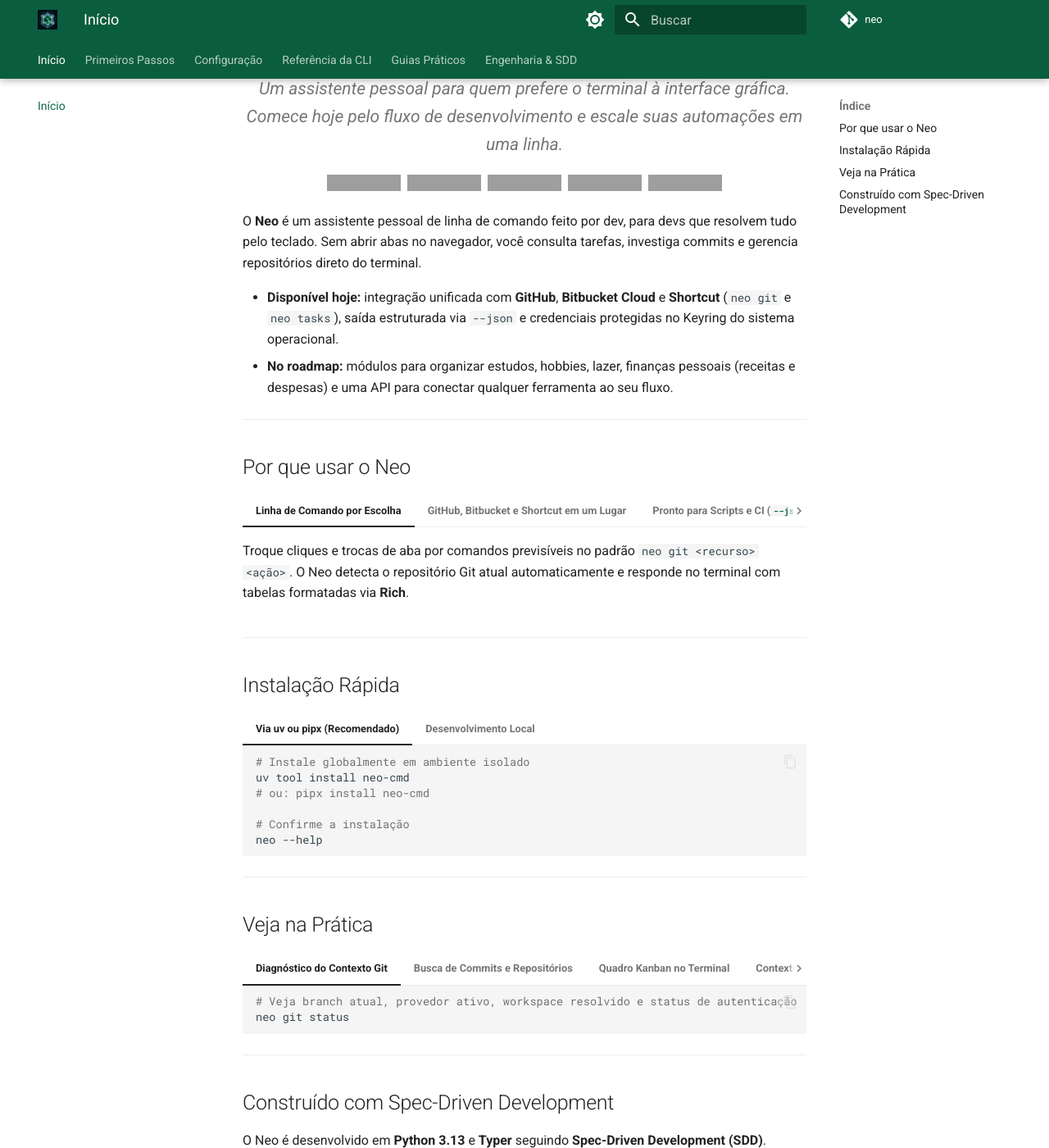
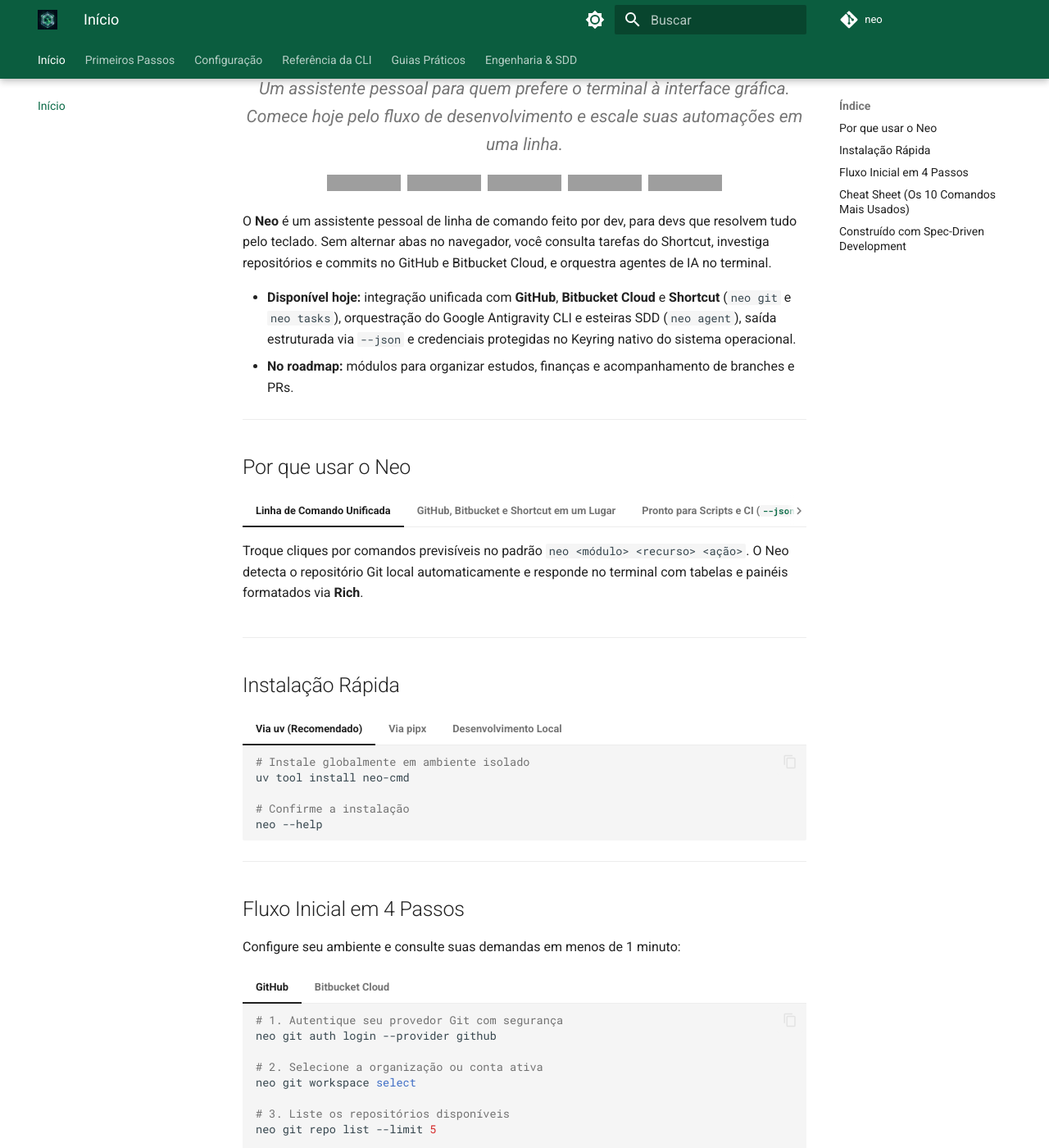
Before and after one commit to thalisonwilker/neo, an MkDocs documentation site: the page built from docs/index.md, in a window 1280 px wide and 1400 px high, scrolled down 490 px. Shown: the whole window at 82% size. Built offline with MkDocs 1.6.1 and Material for MkDocs 9.7.7, drawn with Linux system fonts in a browser that asks for light colours; comment, search, counter and statistics services are not loaded; some of the changed text lies outside the part shown; grey boxes are pictures that could not be loaded.

Commit message:
docs(home): reformula home com fluxo inicial, cheat sheet e remove -p

````diff
--- a/docs/index.md
+++ b/docs/index.md
@@ -1,12 +1,12 @@
 ---
 name: index
-description: Página inicial da documentação do Neo (Um assistente pessoal via linha de comando para organizar a vida de um dev).
+description: Página inicial da documentação do Neo — assistente pessoal via linha de comando para organizar a vida de um dev.
 alwaysApply: false
 ---
 
 # <center>Trabalho, estudos, lazer e finanças. Sua vida organizada, a um comando de distância.</center>
 <div class="hero-container">
-  <img style="width: 240px" src="assets/neo-logo.jpg" alt="Neo CLI — Um assistente pessoal via linha de comando para organizar a vida de um dev" class="hero-logo" />
+  <img style="width: 240px" src="assets/neo-logo.jpg" alt="Neo CLI — Assistente pessoal via linha de comando" class="hero-logo" />
 </div>
 
 <p align="center" class="hero-subtitle">
@@ -31,92 +31,109 @@
   </a>
 </p>
 
-O **Neo** é um assistente pessoal de linha de comando feito por dev, para devs que resolvem tudo pelo teclado. Sem abrir abas no navegador, você consulta tarefas, investiga commits e gerencia repositórios direto do terminal.
+O **Neo** é um assistente pessoal de linha de comando feito por dev, para devs que resolvem tudo pelo teclado. Sem alternar abas no navegador, você consulta tarefas do Shortcut, investiga repositórios e commits no GitHub e Bitbucket Cloud, e orquestra agentes de IA no terminal.
 
-- **Disponível hoje:** integração unificada com **GitHub**, **Bitbucket Cloud** e **Shortcut** (`neo git` e `neo tasks`), saída estruturada via `--json` e credenciais protegidas no Keyring do sistema operacional.
-- **No roadmap:** módulos para organizar estudos, hobbies, lazer, finanças pessoais (receitas e despesas) e uma API para conectar qualquer ferramenta ao seu fluxo.
+- **Disponível hoje:** integração unificada com **GitHub**, **Bitbucket Cloud** e **Shortcut** (`neo git` e `neo tasks`), orquestração do Google Antigravity CLI e esteiras SDD (`neo agent`), saída estruturada via `--json` e credenciais protegidas no Keyring nativo do sistema operacional.
+- **No roadmap:** módulos para organizar estudos, finanças e acompanhamento de branches e PRs.
 
 ---
 
 ## Por que usar o Neo
 
-=== "Linha de Comando por Escolha"
-    Troque cliques e trocas de aba por comandos previsíveis no padrão `neo git <recurso> <ação>`. O Neo detecta o repositório Git atual automaticamente e responde no terminal com tabelas formatadas via **Rich**.
+=== "Linha de Comando Unificada"
+    Troque cliques por comandos previsíveis no padrão `neo <módulo> <recurso> <ação>`. O Neo detecta o repositório Git local automaticamente e responde no terminal com tabelas e painéis formatados via **Rich**.
 
 === "GitHub, Bitbucket e Shortcut em um Lugar"
-    Use a mesma gramática para listar, buscar e inspecionar repositórios e commits no **GitHub** ou no **Bitbucket Cloud** (`--provider` ou detecção automática pelo `remote`) e acompanhe suas demandas do **Shortcut** sem sair do código.
+    Use a mesma gramática para listar, buscar e inspecionar repositórios e commits no **GitHub** ou no **Bitbucket Cloud** (`--provider` ou detecção automática pelo `remote origin`) e acompanhe suas histórias do **Shortcut** sem sair do código.
 
 === "Pronto para Scripts e CI (`--json`)"
     Todo comando de leitura aceita `--json`. Combine o Neo com `jq`, scripts shell e pipelines de CI/CD usando códigos de saída semânticos (`0` a `5`).
 
-=== "Credenciais Fora de Texto Puro"
-    `neo git auth login` solicita o token com entrada oculta e salva no **Keyring nativo do SO** (macOS Keychain, Linux Secret Service, Windows Credential Manager), com fallback para `~/.config/neo/credentials.toml` (`0600`) ou variáveis de ambiente em CI.
+=== "Credenciais Seguras no Keyring"
+    `neo git auth login` solicita tokens com entrada oculta e salva no **Keyring nativo do SO** (macOS Keychain, Linux Secret Service, Windows Credential Manager), com fallback para variáveis de ambiente em CI.
 
 ---
 
 ## Instalação Rápida
 
-=== "Via uv ou pipx (Recomendado)"
+=== "Via uv (Recomendado)"
     ```bash
     # Instale globalmente em ambiente isolado
     uv tool install neo-cmd
-    # ou: pipx install neo-cmd
 
     # Confirme a instalação
     neo --help
     ```
 
+=== "Via pipx"
+    ```bash
+    pipx install neo-cmd
+    neo --version
+    ```
+
 === "Desenvolvimento Local"
     ```bash
+    git clone https://github.com/thalisonwilker/neo.git
+    cd neo
     uv sync
     uv run neo --help
     ```
 
 ---
 
-## Veja na Prática
+## Fluxo Inicial em 4 Passos
 
-=== "Diagnóstico do Contexto Git"
+Configure seu ambiente e consulte suas demandas em menos de 1 minuto:
+
+=== "GitHub"
     ```bash
-    # Veja branch atual, provedor ativo, workspace resolvido e status de autenticação
-    neo git status
-    ```
+    # 1. Autentique seu provedor Git com segurança
+    neo git auth login --provider github
 
-=== "Busca de Commits e Repositórios"
-    ```bash
-    # Liste repositórios do workspace ativo (GitHub ou Bitbucket Cloud)
-    neo git repo list
+    # 2. Selecione a organização ou conta ativa
+    neo git workspace select
 
-    # Busque os últimos 5 commits com "fix" na mensagem no repositório atual
-    neo git commits search --query "fix" --limit 5
-    ```
+    # 3. Liste os repositórios disponíveis
+    neo git repo list --limit 5
 
-=== "Quadro Kanban no Terminal"
-    ```bash
-    # Veja suas tarefas em A fazer | Fazendo | Feito na sprint atual
+    # 4. Veja suas tarefas na sprint atual no quadro Kanban
     neo tasks resume
     ```
 
-=== "Contexto para Começar a Codar"
+=== "Bitbucket Cloud"
     ```bash
-    # Analise uma story do Shortcut e receba sugestões de branch, commits e critérios de aceite
-    neo tasks analyze 12345
+    # 1. Autentique com e-mail e API Token da Atlassian
+    neo git auth login --provider bitbucket
+
+    # 2. Selecione o workspace de trabalho
+    neo git workspace select
+
+    # 3. Liste os repositórios do workspace
+    neo git repo list --limit 5
+
+    # 4. Veja suas tarefas na sprint atual no quadro Kanban
+    neo tasks resume
     ```
 
-=== "Automação com `--json` e `jq`"
-    ```bash
-    # Extraia os slugs e URLs SSH dos seus repositórios direto para um script
-    neo git repo list --json | jq '.[] | {slug, ssh: .clone_links[0].href}'
-    ```
+---
 
-=== "Alternar Workspace"
-    ```bash
-    # Selecione o workspace ou organização ativa pelo teclado
-    neo git workspace select
-    ```
+## Cheat Sheet (Os 10 Comandos Mais Usados)
+
+| Comando | O que faz | Módulo |
+|---|---|---|
+| `neo tasks resume` | Abre o quadro Kanban no terminal com suas tarefas da sprint atual | `tasks` |
+| `neo tasks analyze <id>` | Analisa a story e sugere nome de branch, commits e critérios de aceite | `tasks` |
+| `neo git status` | Inspeciona branch, remote, workspace ativo e status de autenticação | `git` |
+| `neo git repo list` | Lista repositórios remotos do workspace ativo | `git` |
+| `neo git repo search --query "<termo>"` | Busca repositórios remotos por nome ou descrição | `git` |
+| `neo git commits search --query "<termo>"` | Pesquisa histórico de commits por mensagem | `git` |
+| `neo git workspace select` | Menu interativo para alternar organização ou workspace | `git` |
+| `neo git auth status` | Confere o estado de autenticação dos provedores Git | `git` |
+| `neo config show` | Visão agregada de todas as preferências e credenciais do Neo | `config` |
+| `neo agent run` | Inicia sessão interativa com o agente de IA (Antigravity CLI) | `agent` |
 
 ---
 
 ## Construído com Spec-Driven Development
 
-O Neo é desenvolvido em **Python 3.13** e **Typer** seguindo **Spec-Driven Development (SDD)**. Nenhuma funcionalidade vai para o código sem uma especificação aprovada, critérios de aceite determinísticos e cobertura de testes automatizados `>= 80%`.
+O Neo é desenvolvido em **Python 3.13** e **Typer** seguindo **Spec-Driven Development (SDD)**. Cada funcionalidade é guiada por especificações vivas com critérios de aceite determinísticos e cobertura de testes automatizados `>= 80%`.
````
Also changed, not shown: docs/configuration.md (+2 -2 lines), docs/getting-started.md (+1 -1 lines).
